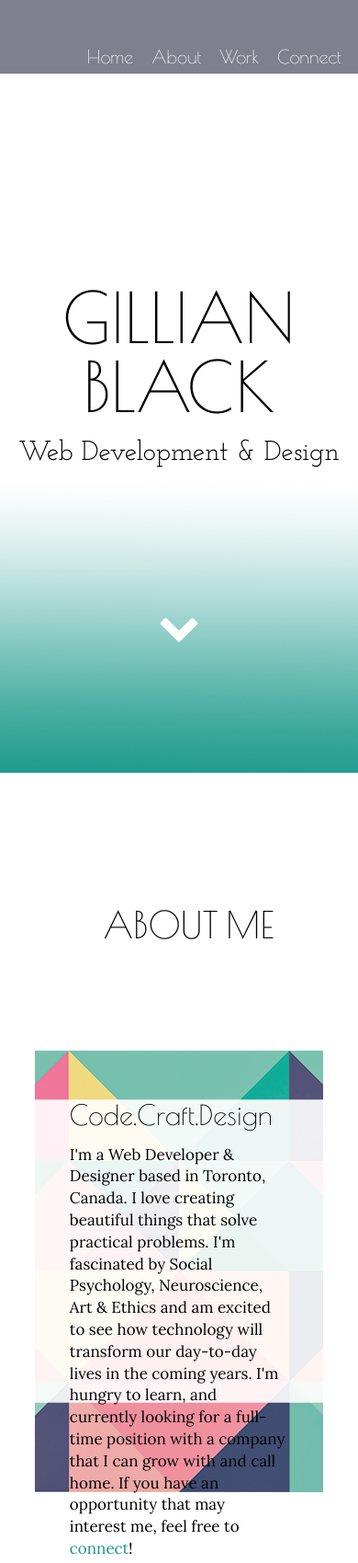
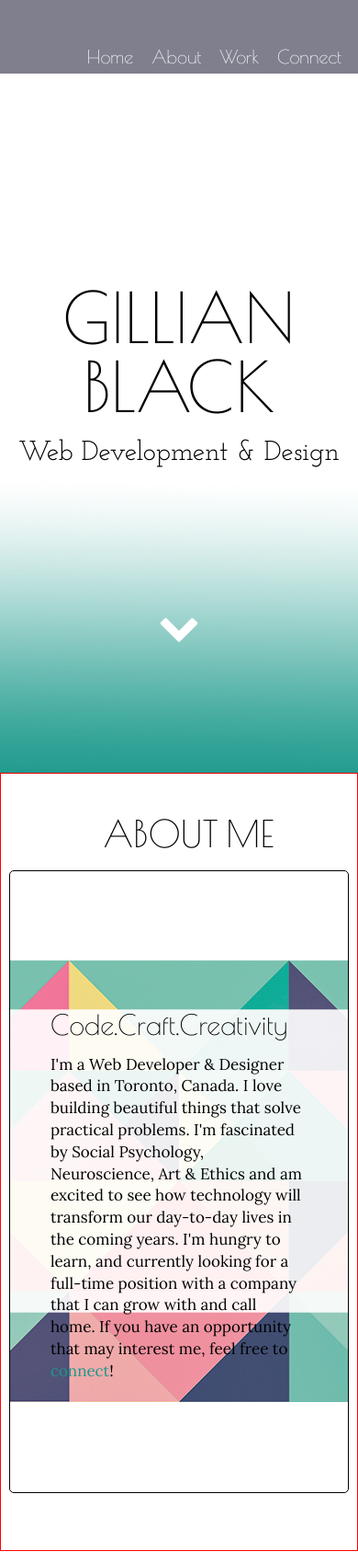
Before and after one commit to blackg33/portfolio, a plain HTML site: page index.html in a window 390 px wide. Shown: the top 1699 px of the page at 92% size. Drawn offline with nearby package versions, Linux system fonts and the light colour scheme; files that its build step writes are made by us from their sources.

Commit message:
trying to fix responsiveness

```diff
--- a/css/sass/style.scss
+++ b/css/sass/style.scss
@@ -42,6 +42,7 @@ body, html {
 body{
 	font-family: $main_font;
 	font-size: 15px;
+	padding:0;
 }
 
 h2{
@@ -205,6 +206,8 @@ header{
 			//border:1px solid orange;
 			clear:both;
 			height:100vh;
+			padding:0;
+			margin:0;
 			//border:1px solid red;
 
 			#pattern{
@@ -214,6 +217,7 @@ header{
 				height:80%;
 				width:95%;
 				margin: 0 auto;
+				padding:0;
 				position:relative;
 				background: $back5;
 				background-position: center;
@@ -267,12 +271,13 @@ header{
 				//margin: 0 auto;
 
 				.box {
+
 					border-radius:5px;
 					border:1px solid black;
 					display: inline-block;
 					height: 250px;
 					overflow:hidden;
-					width:30%;
+					width: 30%;
 				}
 
 				#work1{
@@ -442,7 +447,6 @@ footer{
 	}
 }
 
-/*-----------2NDARY--------------*/
 
 @media screen and (max-width: 680px) {
     * {
@@ -462,18 +466,42 @@ footer{
 
 @media screen and (max-width: 480px){
 
+	body{
+		overflow-x: hidden;
+	}
+
+
+
     #work{
+
     	.pieces{
-			.box {
-					margin-bottom: 10px;
-			 }
+			border: 1px solid red;
+
+			.box{
+				//border: 1px solid green;
+				display: block;
+				border: none;
+				margin-bottom: 10px;
+				width:70%;
+
+			}
 
 	    	a{
-
-	    		display: block;
-	    		width:100%;
+	    		//display: block;
+	    		//	width:100%;
 
 	    	}
    		 }
+
+	}
+    #about{
+    //	width:100%;
+    	border: 1px solid red;
+    	#pattern{
+    		border: 1px solid black;
+    		#text{
+
+    		}
+    	}
     }
 }
--- a/index.html
+++ b/index.html
@@ -40,9 +40,9 @@
 				<h2>ABOUT ME</h2>
 				<div id="pattern">
 					<div id="text">
-						<h3>Code.Craft.Design</h3>
+						<h3>Code.Craft.Creativity</h3>
 						<p>I'm a Web Developer & Designer based in Toronto, Canada.
-						I love creating beautiful things that solve practical problems. I'm fascinated by Social Psychology, Neuroscience, Art & Ethics and am excited to see how technology will transform our day-to-day lives in the coming years. I'm hungry to learn, and currently looking for a full-time position with a company that I can grow with and call home. If you have an opportunity that may interest me, feel free to <a href="#" data-target="#contact">connect</a>!</p>
+						I love building beautiful things that solve practical problems. I'm fascinated by Social Psychology, Neuroscience, Art & Ethics and am excited to see how technology will transform our day-to-day lives in the coming years. I'm hungry to learn, and currently looking for a full-time position with a company that I can grow with and call home. If you have an opportunity that may interest me, feel free to <a href="#" data-target="#contact">connect</a>!</p>
 
 
 					<div>
```
Also changed, not shown: css/style.css, 1 other file.
